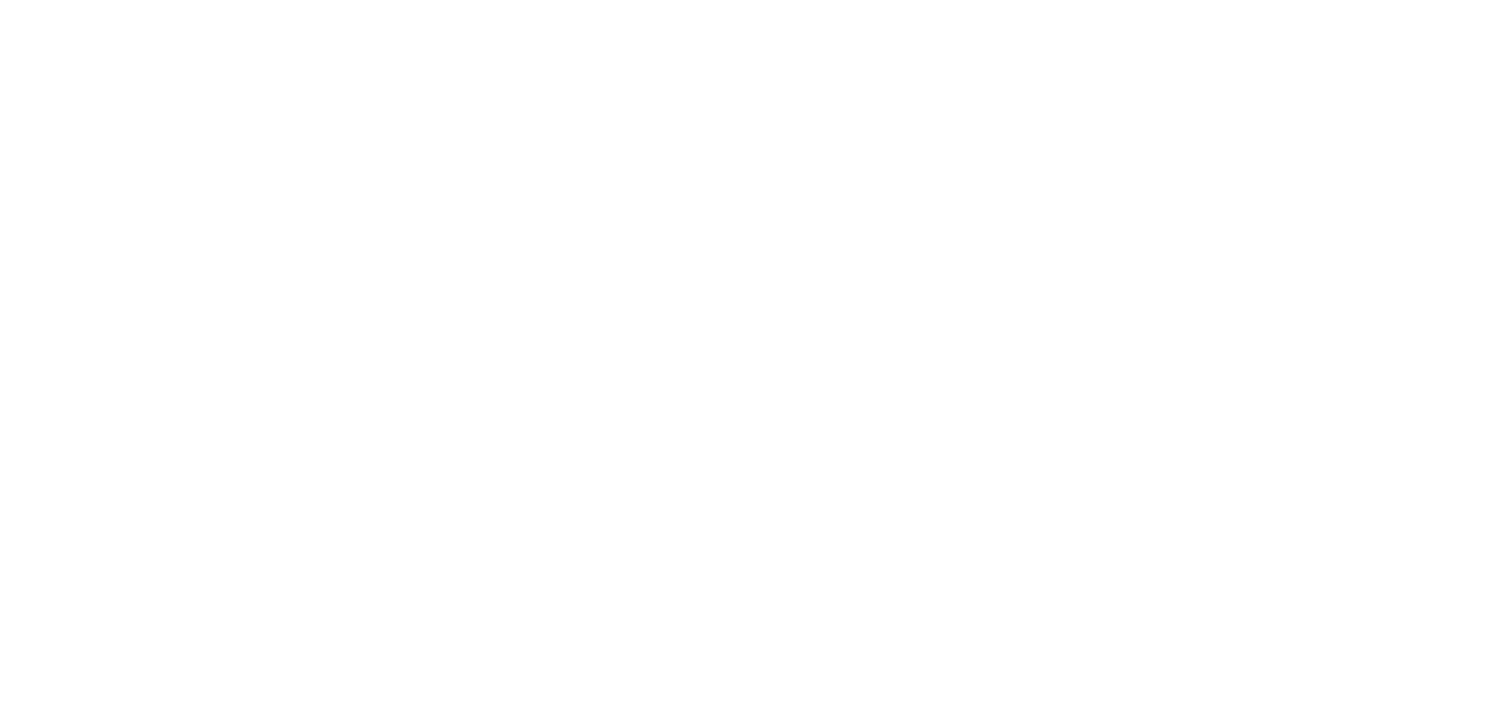
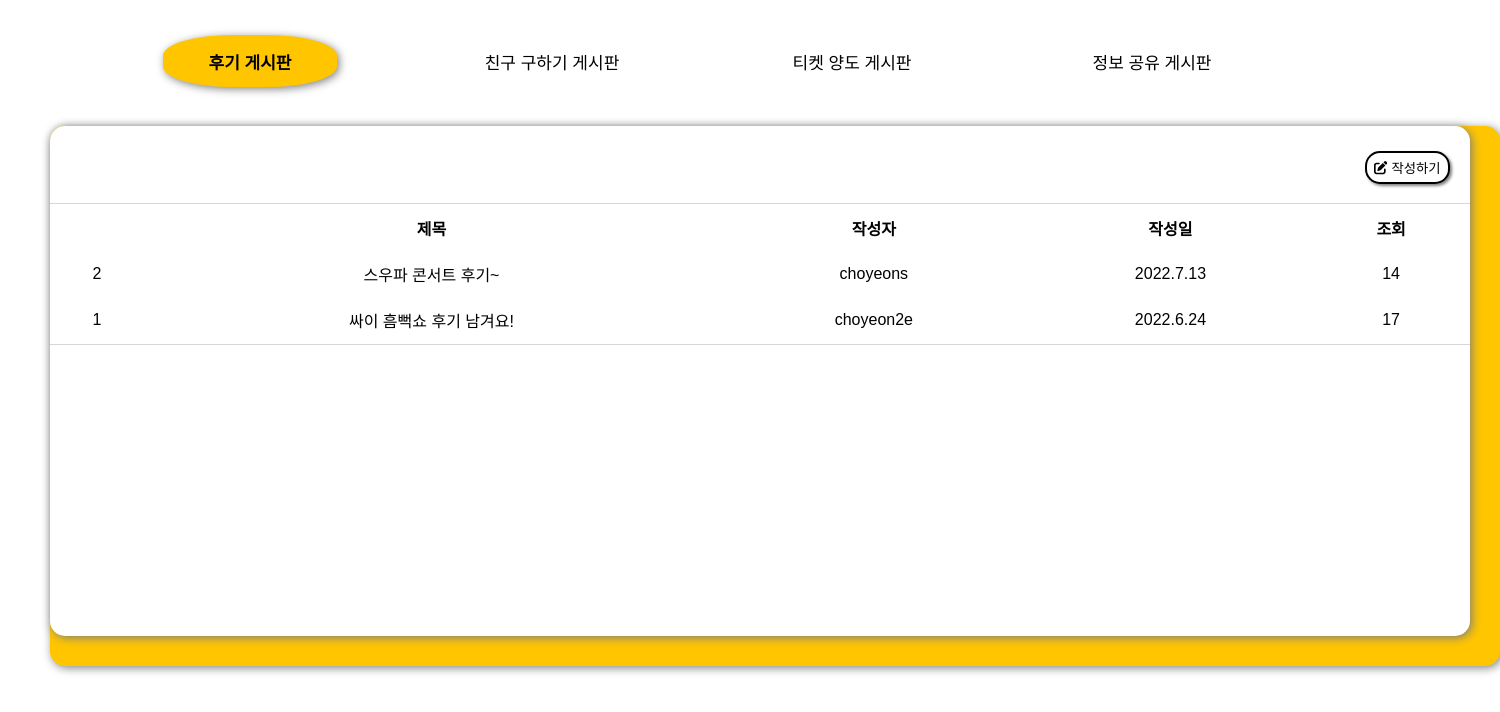
Before and after one commit to soyeons/MUTSA_team_Soyeon, a React (Create React App) app: page /review in a window 1280 px wide. Before the commit this address had no page. Shown: the top 712 px of the page, 1500 px wide, since content can reach past the window. Built offline with nearby package versions, Linux system fonts and the light colour scheme.

Commit message:
[feat] 프론트엔드 1차 머지 성공!

```diff
--- a/package.json
+++ b/package.json
@@ -12,10 +12,10 @@
     "@testing-library/react": "^13.0.0",
     "@testing-library/user-event": "^13.2.1",
     "@toast-ui/calendar": "^2.0.4",
-    "react-calendar": "^3.7.0",
     "axios": "^0.27.2",
     "multer": "^1.4.5-lts.1",
     "react": "^18.2.0",
+    "react-calendar": "^3.7.0",
     "react-dom": "^18.2.0",
     "react-router-dom": "^6.3.0",
     "react-scripts": "5.0.1",
--- a/src/App.css
+++ b/src/App.css
@@ -5,7 +5,6 @@
 .App-logo {
   height: 40vmin;
   pointer-events: none;
-
 }
 
 @media (prefers-reduced-motion: no-preference) {
@@ -37,3 +36,158 @@
     transform: rotate(360deg);
   }
 }
+
+#select {
+  width: 1400px;
+  text-align: center;
+  margin: auto;
+  margin-top: 35px;
+}
+
+input[type='buttonClick'] {
+  width: 170px;
+  height: 50px;
+  text-align: center;
+  margin: 0 65px 35px 65px;
+  color: black;
+  border: none;
+  font-size: 17px;
+  border-radius: 40%;
+  background-color: #ffc600;
+  font-family: 'Noto Sans KR', sans-serif;
+  font-weight: 700;
+  box-shadow: 2px 2px 8px rgba(125, 125, 125, 0.96);
+  cursor: pointer;
+  white-space: pre-line;
+}
+
+input[type='button'] {
+  width: 170px;
+  height: 50px;
+  margin: 0 65px 40px 65px;
+  background: none;
+  color: black;
+  border: none;
+  border-radius: 40%;
+  font-family: 'Noto Sans KR', sans-serif;
+  font-weight: 500;
+  font-size: 17px;
+  white-space: pre-line;
+  cursor: pointer;
+}
+
+.writeBtn {
+  border: 2px solid black;
+  border-radius: 15px;
+  padding: 5px;
+  width: 85px;
+  background-color: white;
+  margin-top: 25px;
+  margin-right: 20px;
+  float: right;
+  box-shadow: 2px 2px 3px rgba(125, 125, 125, 0.96);
+  font-family: 'Noto Sans KR', sans-serif;
+  font-weight: 500;
+  cursor: pointer;
+}
+
+.writeBtn:hover {
+  background-color: #5d0ec0;
+  border: 2px solid transparent;
+  color: white;
+  font-family: 'Noto Sans KR', sans-serif;
+}
+
+.YellowSquare {
+  width: 1450px;
+  height: 540px;
+  margin: 0 20px 20px 50px;
+  border-radius: 15px;
+  background: #ffc600;
+  box-shadow: 2px 2px 10px rgba(125, 125, 125, 0.96);
+}
+
+.Blank {
+  height: 15%;
+}
+
+.titleClick {
+  cursor: pointer;
+}
+
+.PostList {
+  width: 1420px;
+  height: 510px;
+  margin: 0 30px 0 0;
+  border-radius: 15px;
+  background: white;
+  box-shadow: 2px 2px 10px rgba(125, 125, 125, 0.96);
+  overflow-y: auto;
+}
+
+table {
+  text-align: center;
+  margin: auto;
+  width: 100%;
+  border-top: 1px solid rgba(177, 176, 176, 0.518);
+  border-bottom: 1px solid rgba(177, 176, 176, 0.518);
+}
+
+tr,
+td {
+  padding: 10px;
+}
+
+thead {
+  font-family: 'Noto Sans KR', sans-serif;
+  font-weight: 700;
+}
+
+tbody {
+  font-family: 'Noto Sans KR', sans-serif;
+  font-weight: 400;
+}
+
+@font-face {
+  font-family: 'GmarketSansBold';
+  src: url('https://cdn.jsdelivr.net/gh/projectnoonnu/noonfonts_2001@1.1/GmarketSansBold.woff') format('woff');
+  font-weight: normal;
+  font-style: normal;
+}
+
+@font-face {
+  font-family: 'GmarketSansMedium';
+  src: url('https://cdn.jsdelivr.net/gh/projectnoonnu/noonfonts_2001@1.1/GmarketSansMedium.woff') format('woff');
+  font-weight: normal;
+  font-style: normal;
+}
+
+@font-face {
+  font-family: 'GothicA1-Light';
+  src: url('https://cdn.jsdelivr.net/gh/projectnoonnu/noonfonts_2205@1.0/GothicA1-Light.woff2') format('woff2');
+  font-weight: 300;
+  font-style: normal;
+}
+
+@font-face {
+  font-family: 'GothicA1-SemiBold';
+  src: url('https://cdn.jsdelivr.net/gh/projectnoonnu/noonfonts_2205@1.0/GothicA1-SemiBold.woff2') format('woff2');
+  font-weight: 600;
+  font-style: normal;
+}
+
+@font-face {
+  font-family: 'SUIT-Medium';
+  src: url('https://cdn.jsdelivr.net/gh/projectnoonnu/noonfonts_suit@1.0/SUIT-Medium.woff2') format('woff2');
+  font-weight: normal;
+  font-style: normal;
+}
+
+@font-face {
+  font-family: 'SUIT-Bold';
+  src: url('https://cdn.jsdelivr.net/gh/projectnoonnu/noonfonts_suit@1.0/SUIT-Bold.woff2') format('woff2');
+  font-weight: normal;
+  font-style: normal;
+}
+
+@import url('https://fonts.googleapis.com/css2?family=Noto+Sans+KR:wght@100;300;400;500;700;900&display=swap');
--- a/src/App.js
+++ b/src/App.js
@@ -6,15 +6,38 @@
 import FestList from './FestList';
 import Login from './Login';
 import Redirect from './Redirect';
-
+import React, { Component } from 'react';
 import { Routes, Route } from 'react-router-dom';
+import CMreview from './pages/CM_review';
+import CMfriends from './pages/CM_friends';
+import CMinf from './pages/CM_inf';
+import CMticket from './pages/CM_ticket';
+import WritePost from './pages/WritePost';
+import RVShowPost from './pages/RVShowPost';
+import FRShowPost from './pages/FRShowPost';
+import TKShowPost from './pages/TKShowPost';
+import InfShowPost from './pages/InfShowPost';
+import { RightWrite } from './pages/right';
 
 function App() {
   return (
     <>
+      {/* <Detail></Detail>
+      <Calendar></Calendar>
+      <FestList></FestList> */}
       <Routes>
         <Route path='/' element={<Login></Login>}></Route>
         <Route path='/redirect' element={<Redirect></Redirect>}></Route>
+        <Route path='/review' element={<CMreview />} />
+        <Route path='/friends' element={<CMfriends />} />
+        <Route path='/ticket' element={<CMticket />} />
+        <Route path='/inf' element={<CMinf />} />
+        <Route path='/writepost' element={<WritePost />} />
+        <Route path='/review/post/:postID' element={<RVShowPost />} />
+        <Route path='/friends/post/:postID' element={<FRShowPost />} />
+        <Route path='/ticket/post/:postID' element={<TKShowPost />} />
+        <Route path='/inf/post/:postID' element={<InfShowPost />} />
+        <Route path='/writepost' component={RightWrite} />
       </Routes>
     </>
   );
```
Also changed, not shown: 2 other files (tests, documents, lock files or other folders).
